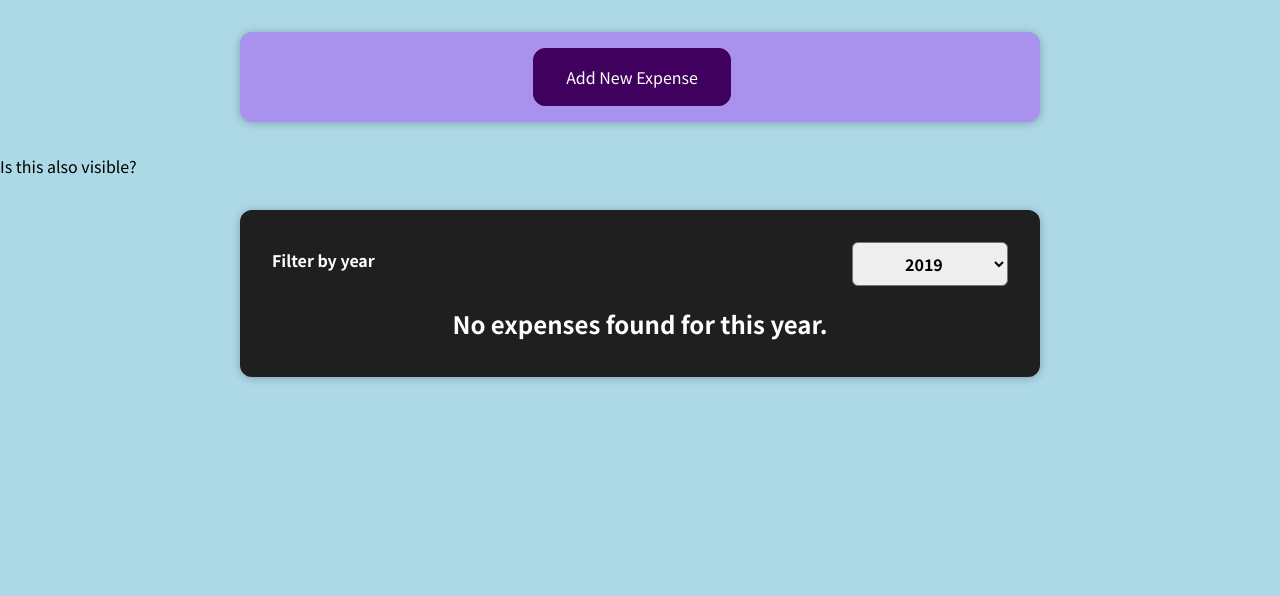
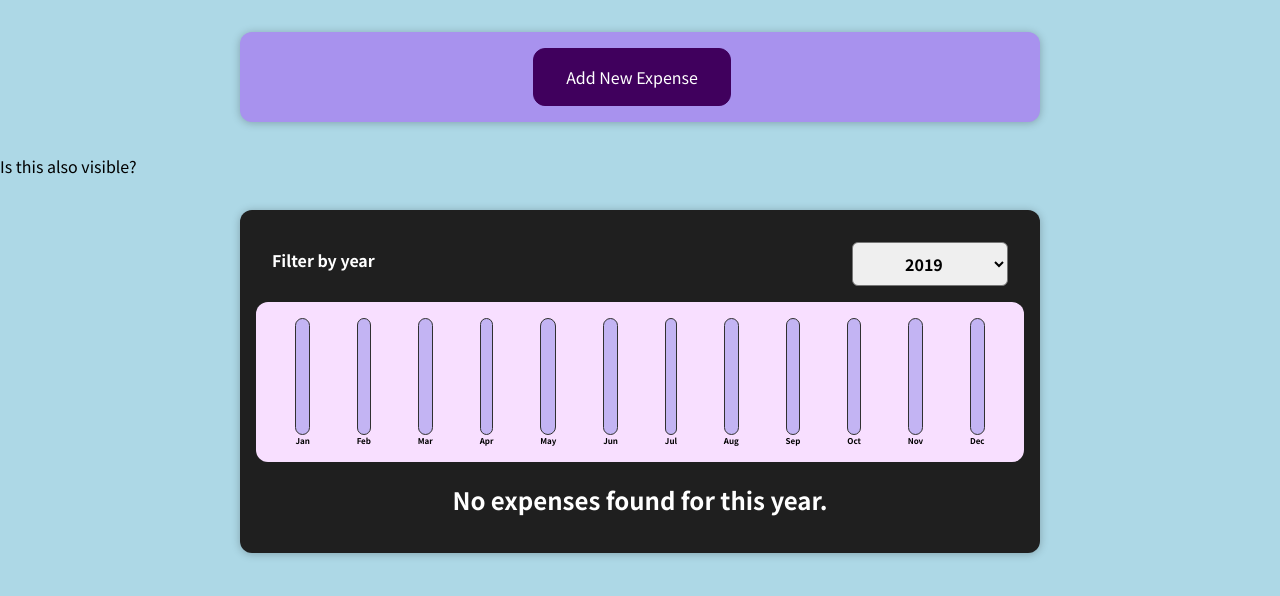
Before and after one commit to simplesNotEZ/max-react-1, a React (Create React App) app: page / in a window 1280 px wide. Shown: the top 596 px of the page. Built offline with nearby package versions, Linux system fonts and the light colour scheme.

Commit message:
Create components for bar-graph display of expenses

```diff
--- /dev/null
+++ b/src/components/Chart/Chart.css
@@ -0,0 +1,9 @@
+.chart {
+  padding: 1rem;
+  border-radius: 12px;
+  background-color: #f8dfff;
+  text-align: center;
+  display: flex;
+  justify-content: space-around;
+  height: 10rem;
+}
--- /dev/null
+++ b/src/components/Chart/Chart.js
@@ -0,0 +1,26 @@
+import React from "react";
+
+import ChartBar from "./ChartBar.js";
+import "./Chart.css";
+
+const Chart = (props) => {
+  const dataPointValues = props.dataPoints.map((dataPoint) => dataPoint.value);
+  const maximumValue = Math.max(...dataPointValues);
+
+  return (
+    <div className="chart">
+      {props.dataPoints.map((dataPoint) => {
+        return (
+          <ChartBar
+            key={dataPoint.label}
+            label={dataPoint.label}
+            value={dataPoint.value}
+            maxValue={maximumValue}
+          />
+        );
+      })}
+    </div>
+  );
+};
+
+export default Chart;
--- /dev/null
+++ b/src/components/Chart/ChartBar.css
@@ -0,0 +1,30 @@
+.chart-bar {
+  height: 100%;
+  display: flex;
+  flex-direction: column;
+  align-items: center;
+}
+
+.chart-bar__inner {
+  height: 100%;
+  width: 100%;
+  border: 1px solid #313131;
+  border-radius: 12px;
+  background-color: #c3b4f3;
+  overflow: hidden;
+  display: flex;
+  flex-direction: column;
+  justify-content: flex-end;
+}
+
+.chart-bar__fill {
+  background-color: #4826b9;
+  width: 100%;
+  transition: all 0.3s ease-out;
+}
+
+.chart-bar__label {
+  font-weight: bold;
+  font-size: 0.5rem;
+  text-align: center;
+}
--- /dev/null
+++ b/src/components/Chart/ChartBar.js
@@ -0,0 +1,25 @@
+import React from "react";
+
+import "./ChartBar.css";
+
+const ChartBar = (props) => {
+  let barFillHeight = "0%";
+
+  if (props.value > 0) {
+    barFillHeight = Math.round((props.value / props.maxValue) * 100) + "%";
+  }
+
+  return (
+    <div className="chart-bar">
+      <div className="chart-bar__inner">
+        <div
+          className="chart-bar__fill"
+          style={{ height: barFillHeight }}
+        ></div>
+      </div>
+      <div className="chart-bar__label">{props.label}</div>
+    </div>
+  );
+};
+
+export default ChartBar;
--- a/src/components/Expenses/Expenses.js
+++ b/src/components/Expenses/Expenses.js
@@ -3,6 +3,7 @@
 import Card from "../UI/Card.js";
 import ExpensesFilter from "./ExpensesFilter";
 import ExpensesList from "./ExpensesList";
+import ExpensesChart from "./ExpensesChart";
 import "./Expenses.css";
 
 // arrow-function syntax
@@ -31,6 +32,7 @@
         defaultYear={selectedYear}
         onYearSelected={filteredYearHandler}
       />
+      <ExpensesChart expenses={filteredExpenses} />
       <ExpensesList items={filteredExpenses} />
     </Card>
   );
--- /dev/null
+++ b/src/components/Expenses/ExpensesChart.js
@@ -0,0 +1,65 @@
+import React from "react";
+
+import Chart from "../Chart/Chart";
+
+const ExpensesChart = (props) => {
+  const ChartDataPoints = [
+    {
+      label: "Jan",
+      value: 0,
+    },
+    {
+      label: "Feb",
+      value: 0,
+    },
+    {
+      label: "Mar",
+      value: 0,
+    },
+    {
+      label: "Apr",
+      value: 0,
+    },
+    {
+      label: "May",
+      value: 0,
+    },
+    {
+      label: "Jun",
+      value: 0,
+    },
+    {
+      label: "Jul",
+      value: 0,
+    },
+    {
+      label: "Aug",
+      value: 0,
+    },
+    {
+      label: "Sep",
+      value: 0,
+    },
+    {
+      label: "Oct",
+      value: 0,
+    },
+    {
+      label: "Nov",
+      value: 0,
+    },
+    {
+      label: "Dec",
+      value: 0,
+    },
+  ];
+
+  for (const expense of props.expenses) {
+    const expenseMonth = expense.date.getMonth();
+    ChartDataPoints[expenseMonth].value += expense.amount;
+  }
+
+  return <Chart dataPoints={ChartDataPoints} />;
+};
+
+export default ExpensesChart;
--- a/src/components/NewExpense/ExpenseForm.js
+++ b/src/components/NewExpense/ExpenseForm.js
@@ -38,7 +38,7 @@
 
     const expenseData = {
       title: enteredTitle,
-      amount: enteredAmount,
+      amount: +enteredAmount,
       date: new Date(enteredDate),
     };
 
```
Also changed, not shown: 1 other file (tests, documents, lock files or other folders).
